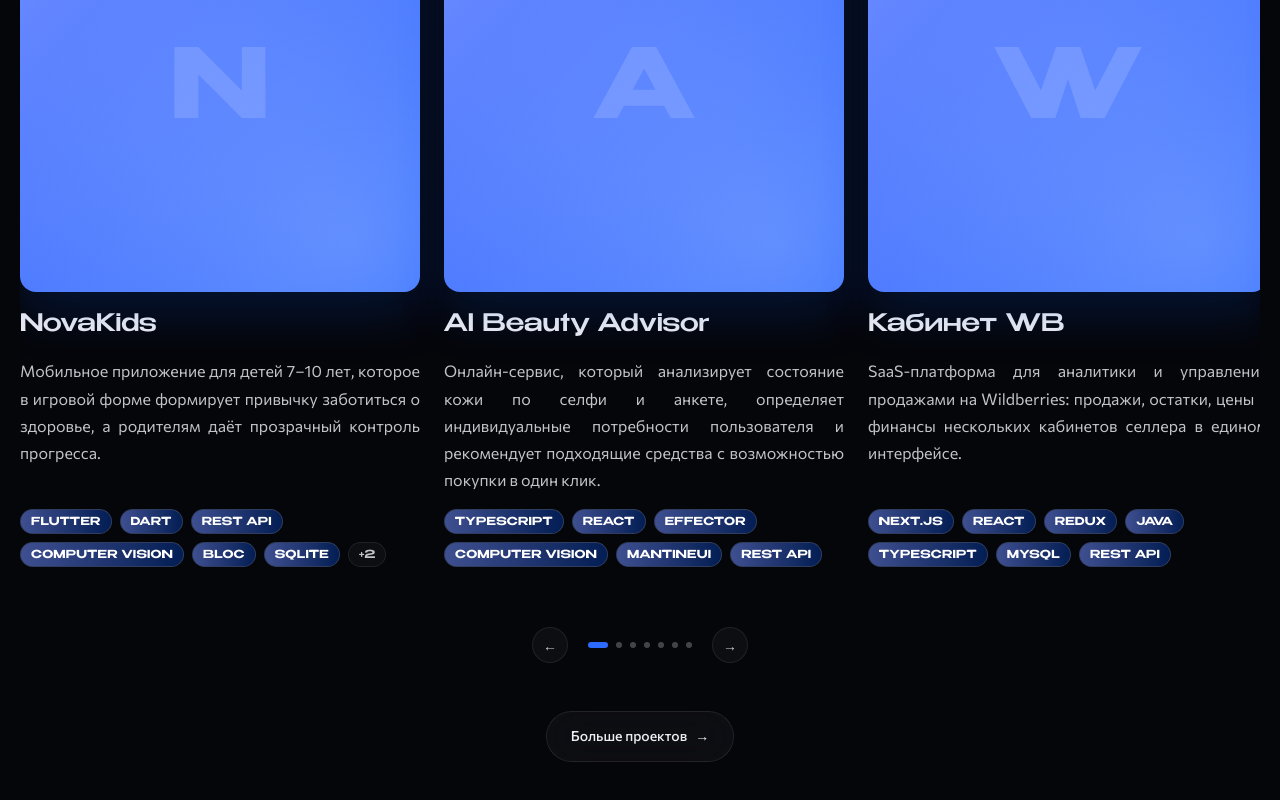
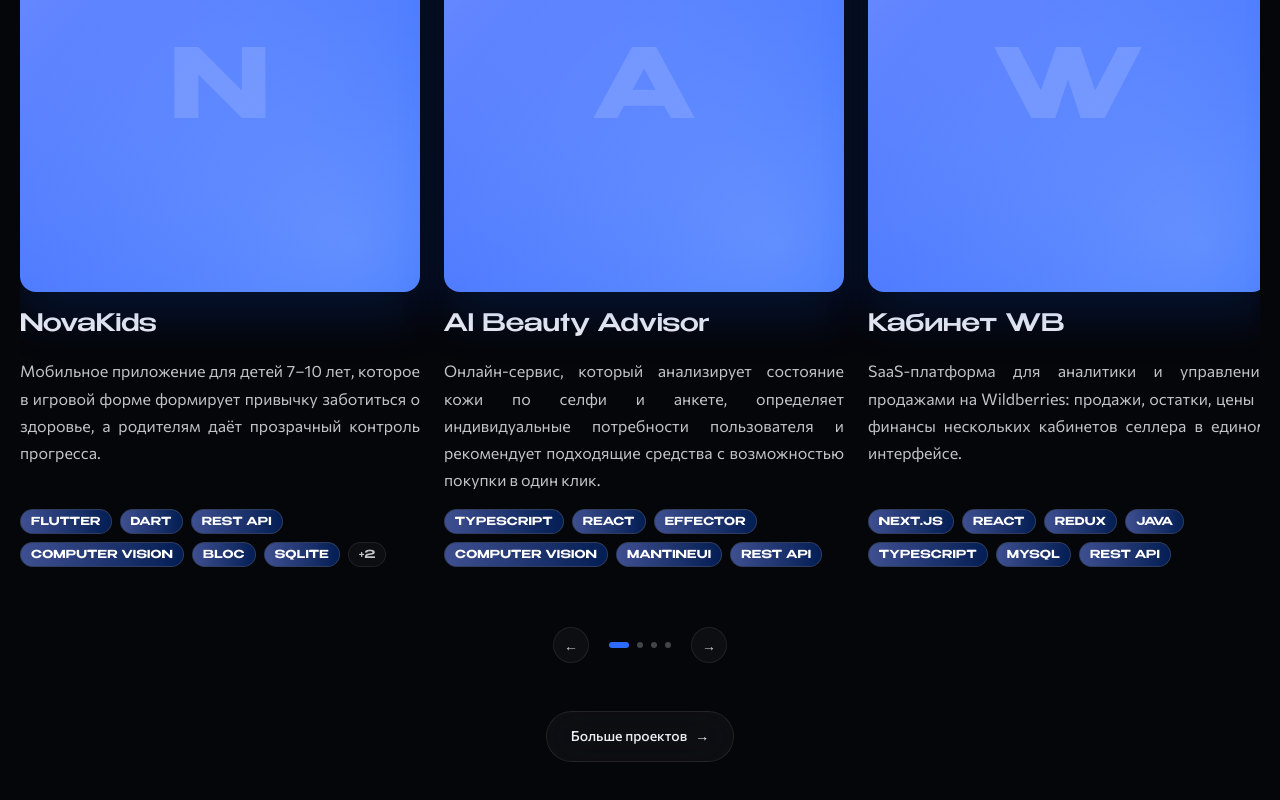
Before and after one commit to manuilsky/NC-ONE-redisign-next, a Next.js app: page /NC-ONE-redisign-next/ in a window 1280 px wide. Shown: the part 5462-6262 px from the top of the page. Built offline with nearby package versions, Linux system fonts and the light colour scheme.

Commit message:
limit displayed projects to a maximum of six in ProjectsSection

```diff
--- a/components/ProjectsSection.tsx
+++ b/components/ProjectsSection.tsx
@@ -6,6 +6,8 @@
 import { projectsSection } from "@/data/home";
 import { projects } from "@/data/projects";
 import styles from "./ProjectsSection.module.css";
+
+const HOME_PROJECTS_LIMIT = 6;
 
 function TitlePart({
   chunks,
@@ -27,6 +29,8 @@
 }
 
 export function ProjectsSection() {
+  const homeProjects = projects.slice(0, HOME_PROJECTS_LIMIT);
+
   return (
     <section id="projects" className={styles.section}>
       <div className={styles.inner}>
@@ -46,7 +50,7 @@
 
         <Reveal>
           <Carousel ariaLabel="Наши проекты">
-            {projects.map((project) => (
+            {homeProjects.map((project) => (
               <PortfolioCard key={project.slug} project={project} />
             ))}
           </Carousel>
```
